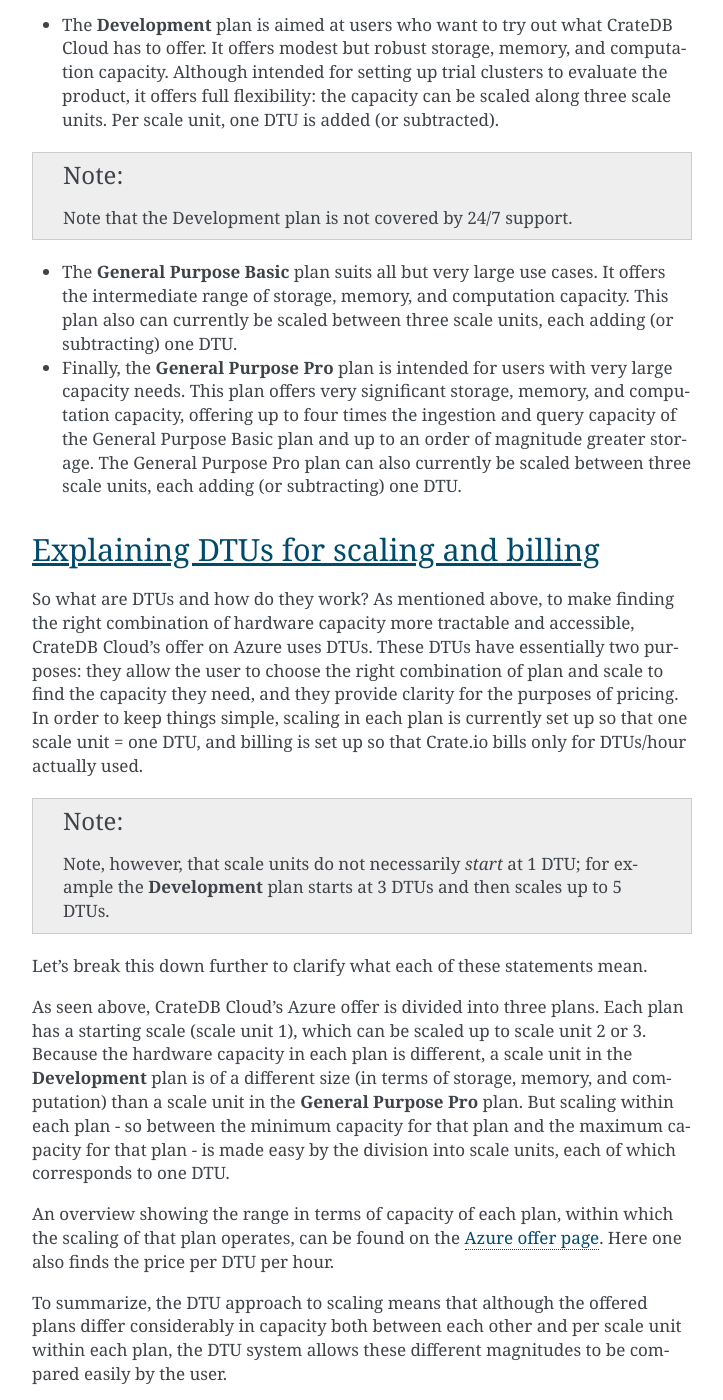
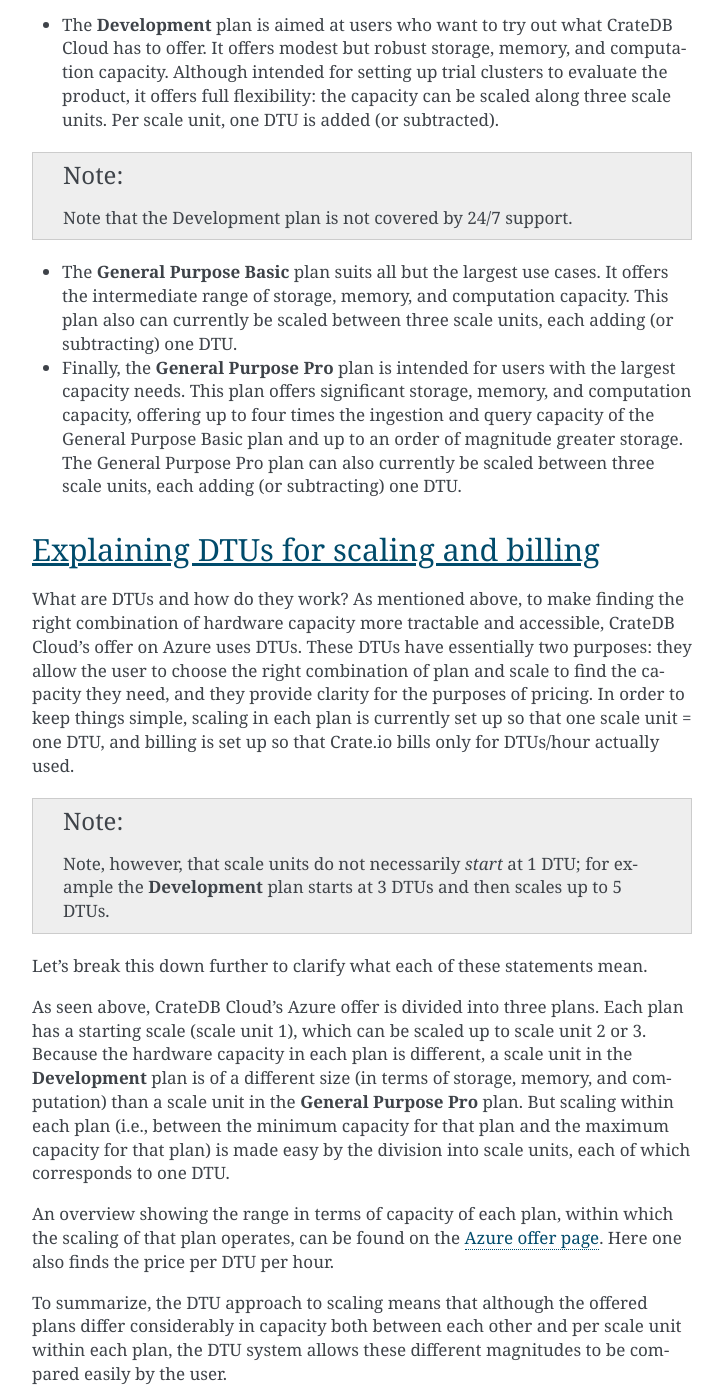
Before and after one commit to crate/cloud-reference, a Sphinx documentation site: the page built from docs/azure-plans.rst, in a window 1280 px wide and 1400 px high, scrolled down 869 px. Shown: the whole window, without its empty margins (388-1111 px from the left). Built offline with Sphinx 7.4.7, drawn with Linux system fonts in a browser that asks for light colours.

```diff
--- a/docs/azure-plans.rst
+++ b/docs/azure-plans.rst
@@ -45,12 +45,12 @@ plans: **Development**, **General Purpose Basic** and **General Purpose Pro**.
 .. NOTE::
     Note that the Development plan is not covered by 24/7 support.
 
-* The **General Purpose Basic** plan suits all but very large use cases.
+* The **General Purpose Basic** plan suits all but the largest use cases.
   It offers the intermediate range of storage, memory, and computation
   capacity. This plan also can currently be scaled between three scale units,
   each adding (or subtracting) one DTU.
-* Finally, the **General Purpose Pro** plan is intended for users with very
-  large capacity needs. This plan offers very significant storage, memory, and
+* Finally, the **General Purpose Pro** plan is intended for users with the
+  largest capacity needs. This plan offers significant storage, memory, and
   computation capacity, offering up to four times the ingestion and query
   capacity of the General Purpose Basic plan and up to an order of magnitude
   greater storage. The General Purpose Pro plan can also currently be scaled
@@ -62,7 +62,7 @@ plans: **Development**, **General Purpose Basic** and **General Purpose Pro**.
 Explaining DTUs for scaling and billing
 =======================================
 
-So what are DTUs and how do they work? As mentioned above, to make finding the
+What are DTUs and how do they work? As mentioned above, to make finding the
 right combination of hardware capacity more tractable and accessible, CrateDB
 Cloud's offer on Azure uses DTUs. These DTUs have essentially two purposes:
 they allow the user to choose the right combination of plan and scale to find
@@ -83,9 +83,9 @@ plan has a starting scale (scale unit 1), which can be scaled up to scale unit
 2 or 3. Because the hardware capacity in each plan is different, a scale unit
 in the **Development** plan is of a different size (in terms of storage,
 memory, and computation) than a scale unit in the **General Purpose Pro** plan.
-But scaling within each plan - so between the minimum capacity for that plan
-and the maximum capacity for that plan - is made easy by the division into
-scale units, each of which corresponds to one DTU.
+But scaling within each plan (i.e., between the minimum capacity for that plan
+and the maximum capacity for that plan) is made easy by the division into scale
+units, each of which corresponds to one DTU.
 
 An overview showing the range in terms of capacity of each plan, within which
 the scaling of that plan operates, can be found on the `Azure offer page`_.
--- a/docs/index.rst
+++ b/docs/index.rst
@@ -22,6 +22,10 @@ of Things* (IIoT) at scale.
 
 .. rubric:: Table of contents
 
+.. toctree::
+    :maxdepth: 3
+    :titlesonly:
+
     azure-plans
     concepts
     user-roles
```
Also changed, not shown: docs/concepts.rst (+4 -4 lines).
